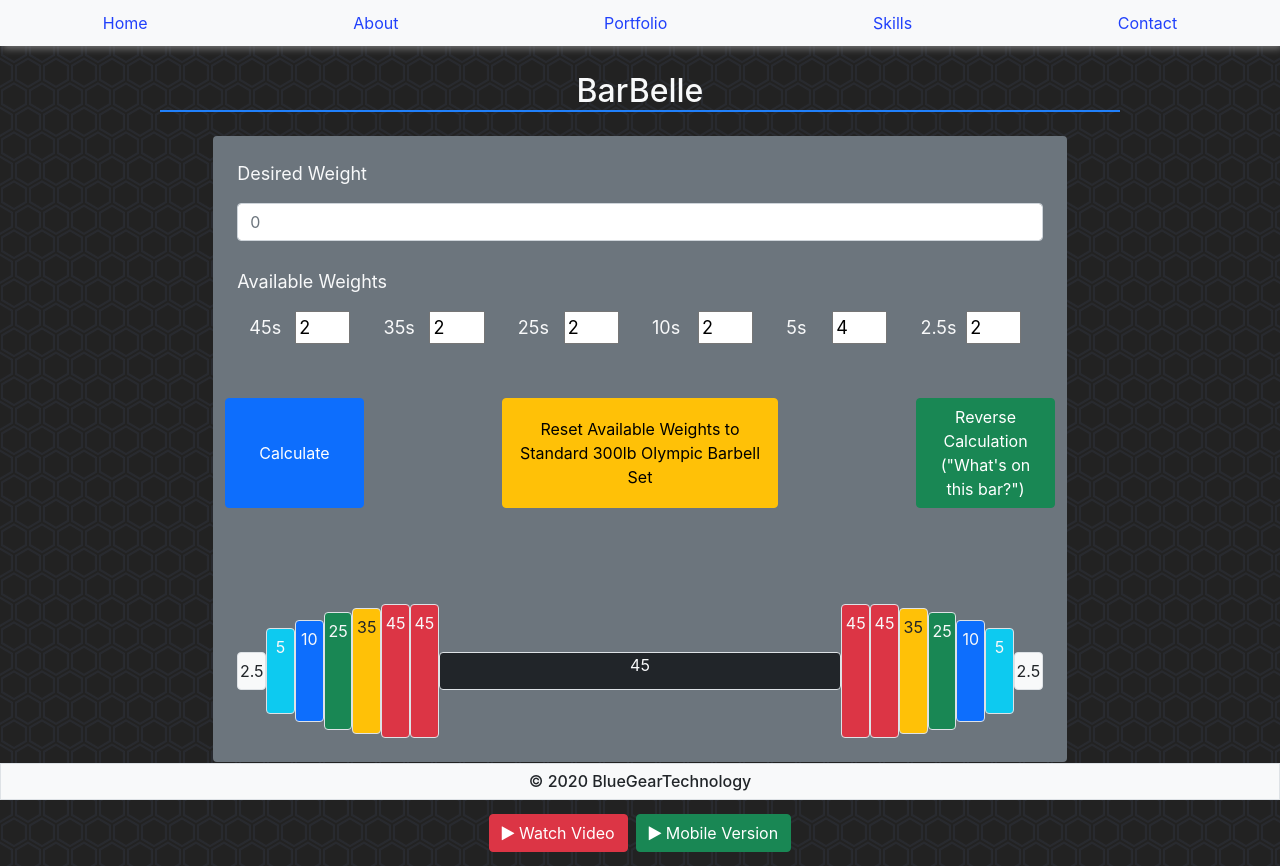
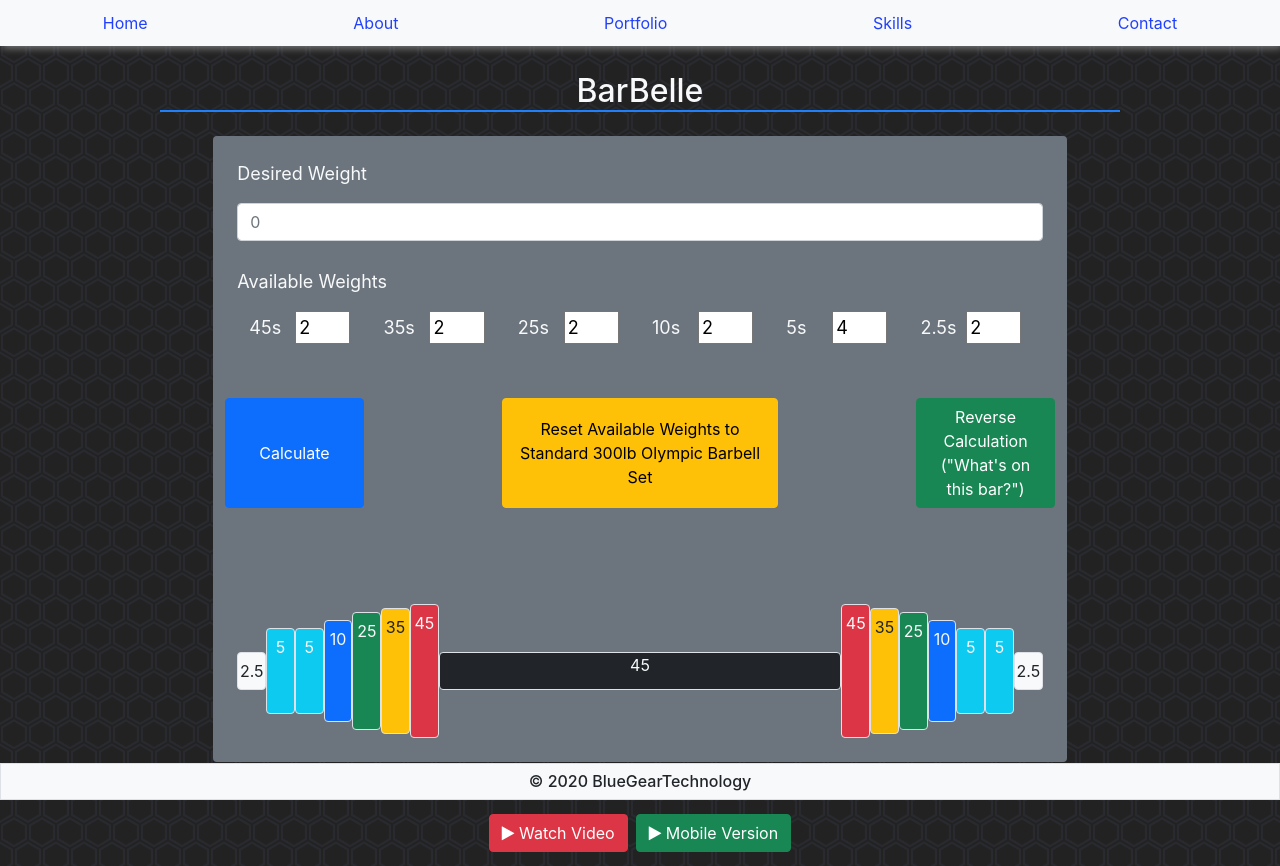
Before and after one commit to bluegeartechnology/portfolio, a React (Create React App) app: page /BarBelle in a window 1280 px wide. Shown: the top 866 px of the page. Built offline with nearby package versions, Linux system fonts and the light colour scheme.

Commit message:
Changed the default BarBelle weights visual, so that it's accurate to the default Available Weights field values.

```diff
--- a/src/pages/projects/BarBelle.js
+++ b/src/pages/projects/BarBelle.js
@@ -378,17 +378,19 @@ const BarBelle = () => {
                     <div id='finalWeightsVisual' className="row mx-auto mw-100">
                         <div id="" className='twoPointFive weight-left btn text-light px-0 my-5 border rounded col text-center bg-light text-dark '>2.5</div>
                         <div id="" className='five weight-left btn text-light px-0 my-4 border rounded col text-center bg-info'>5</div>
+                        <div id="" className='five weight-left btn text-light px-0 my-4 border rounded col text-center bg-info'>5</div>
                         <div id="" className='ten weight-left btn text-light px-0 my-3 border rounded col text-center bg-primary'>10</div>
                         <div id="" className='twentyFive weight-left btn text-light px-0 my-2 border rounded col text-center bg-success'>25</div>
                         <div id="" className='thirtyFive weight-left btn text-light px-0 my-1 border rounded col text-center bg-warning text-dark'>35</div>
                         <div id="" className='fourtyFive weight-left btn text-light px-0 my-0 border rounded col text-center bg-danger'>45</div>
-                        <div id="" className='fourtyFive weight-left btn text-light px-0 my-0 border rounded col text-center bg-danger'> 45</div>
+
                         <div id="" className='bar border btn text-light bg-dark p-0 my-5 col-1 col-sm-4 col-md-4 col-lg-6'><div className="text-center">45</div></div>
-                        <div id="" className='fourtyFive weight-right btn text-light px-0 my-0 border rounded col text-center bg-danger'>45</div>
+
                         <div id="" className='fourtyFive weight-right btn text-light px-0 my-0 border rounded col text-center bg-danger'>45</div>
                         <div id="" className='thirtyFive weight-right btn text-light px-0 my-1 border rounded col text-center bg-warning text-dark'>35</div>
                         <div id="" className='twentyFive weight-right btn text-light px-0 my-2 border rounded col text-center bg-success'>25</div>
                         <div id="" className='ten weight-right btn text-light px-0 my-3 border rounded col text-center bg-primary'>10</div>
+                        <div id="" className='five weight-right btn text-light px-0 my-4 border rounded col text-center bg-info'>5</div>
                         <div id="" className='five weight-right btn text-light px-0 my-4 border rounded col text-center bg-info'>5</div>
                         <div id="" className='twoPointFive weight-right btn text-light px-0 my-5 border rounded col text-center bg-light text-dark'>2.5</div>
 
```
